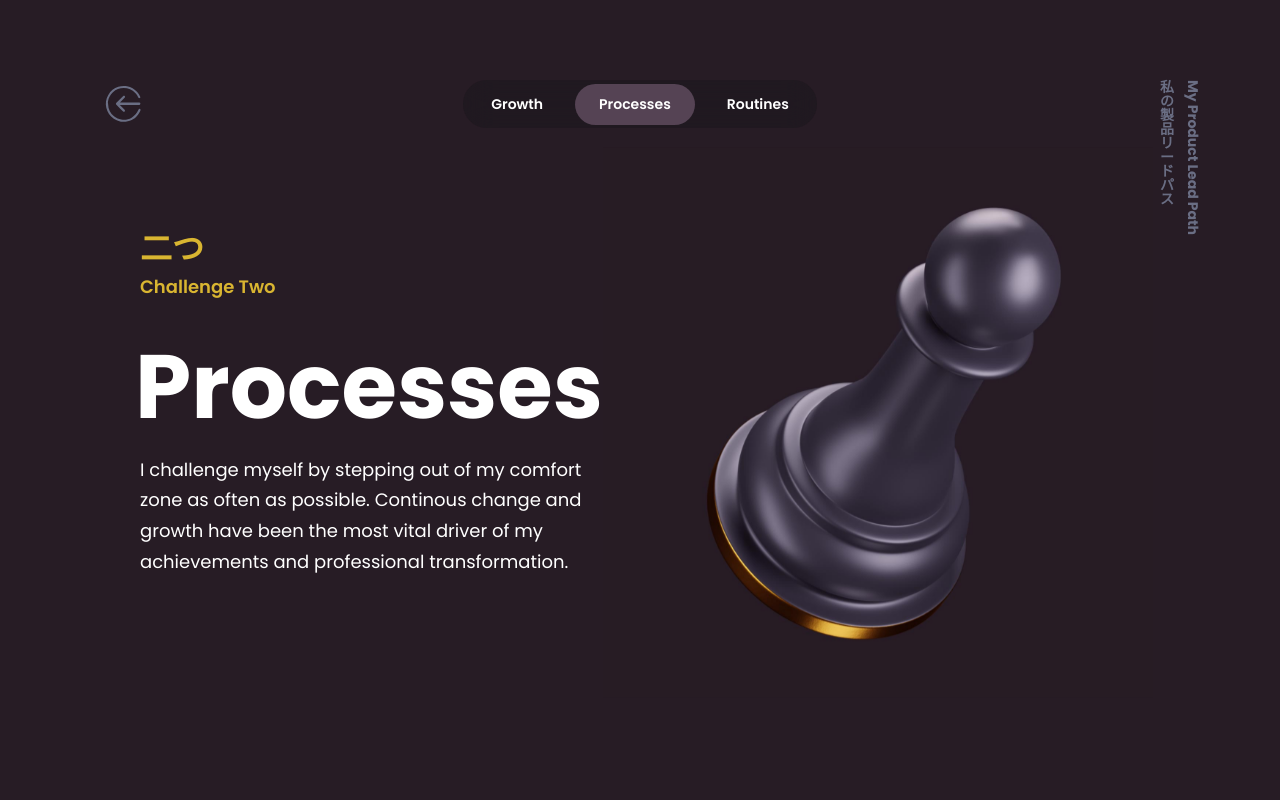
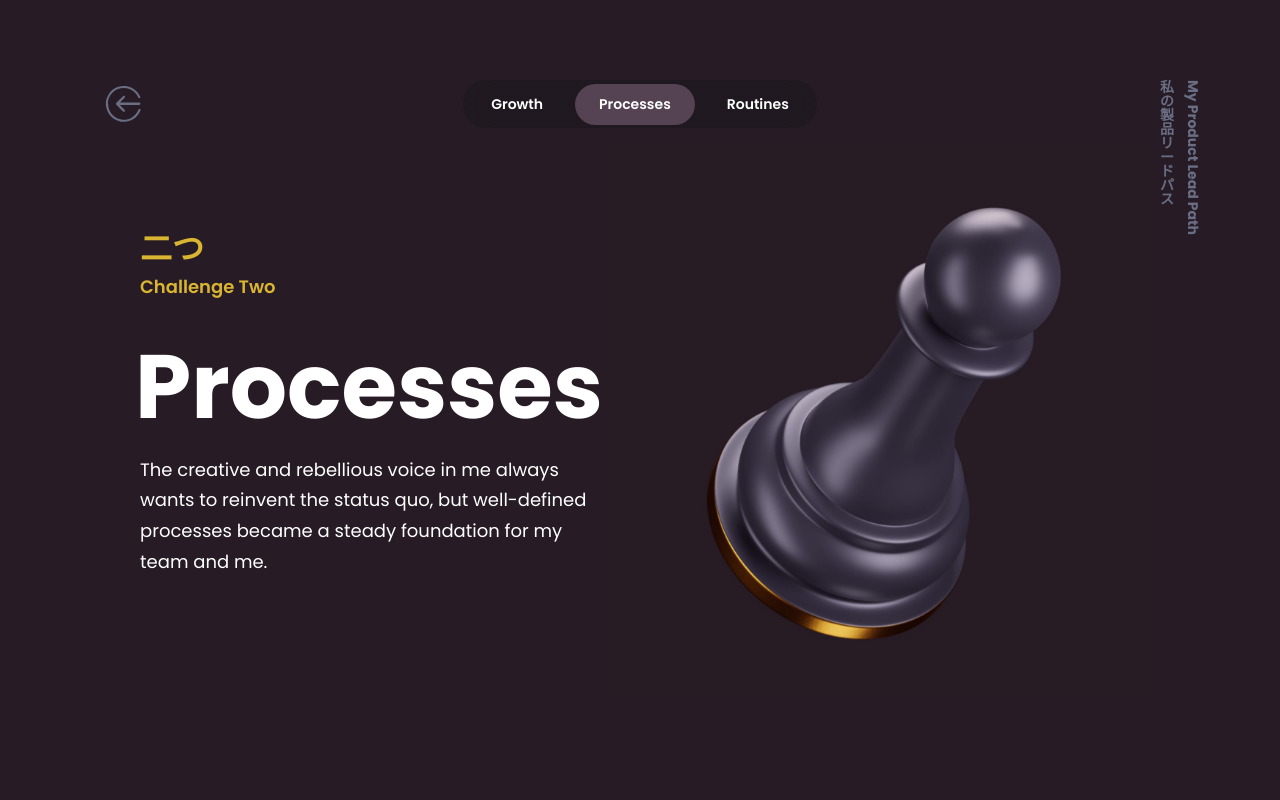
Before and after one commit to tombrewsviews/my-path, a React (Create React App) app: page /challenges/processes in a window 1280 px wide. Shown: the top 800 px of the page. Built offline with nearby package versions, Linux system fonts and the light colour scheme.

Commit message:
text changes

```diff
--- a/src/pages/Processes.js
+++ b/src/pages/Processes.js
@@ -99,9 +99,9 @@ export default function Processes() {
                   lineHeight: "1.7",
                 }}
               >
-                I challenge myself by stepping out of my comfort zone as often
-                as possible. Continous change and growth have been the most
-                vital driver of my achievements and professional transformation.
+                The creative and rebellious voice in me always wants to reinvent
+                the status quo, but well-defined processes became a steady
+                foundation for my team and me.
               </p>
             </div>
             <AnimationOnScroll
--- a/src/pages/Routines.js
+++ b/src/pages/Routines.js
@@ -99,9 +99,9 @@ export default function Routines() {
                   lineHeight: "1.7",
                 }}
               >
-                I challenge myself to get things done every day with the help of
-                a few well-balanced routines. I use routines to stay in touch
-                with my team and execute the long-term purpose of my work.
+                Well-balanced routines help me get things done every day. I use
+                routines to execute long and short-term goals, stay in touch
+                with my team, and keep motivation flowing.
               </p>
             </div>
             <AnimationOnScroll
```
